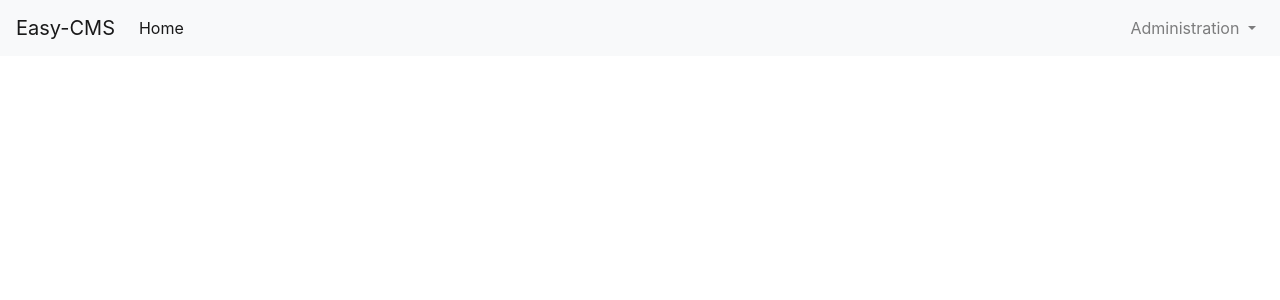
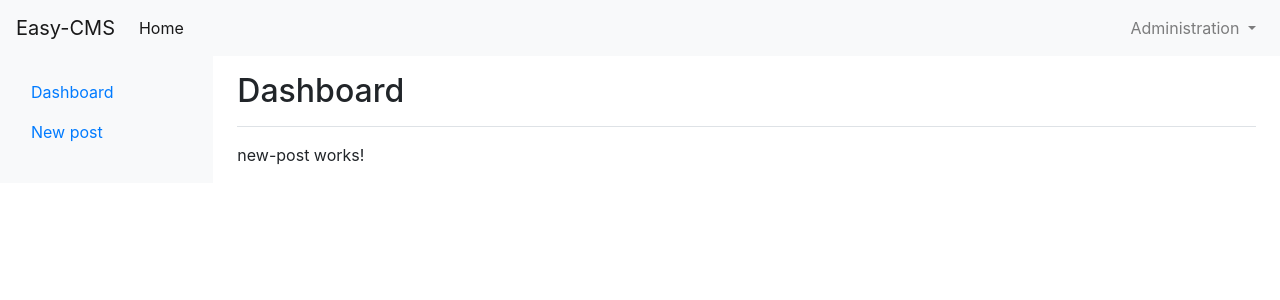
Before and after one commit to malochak/easy-cms, an Angular app in the folder client/: page /management/new-post in a window 1280 px wide. Before the commit this address led to /. Shown: the top 300 px of the page. Built offline with nearby package versions, Linux system fonts and the light colour scheme.

Commit message:
implement nested router for management component

```diff
--- a/client/src/app/app.module.ts
+++ b/client/src/app/app.module.ts
@@ -10,6 +10,7 @@ import { ManagementComponent } from './management/management.component';
 import {PostService} from './services/post.service';
 import {HttpClientModule} from '@angular/common/http';
 import {SinglePostComponent} from './post/single-post/single-post.component';
+import { NewPostComponent } from './management/new-post/new-post.component';
 
 @NgModule({
   declarations: [
@@ -19,6 +20,7 @@ import {SinglePostComponent} from './post/single-post/single-post.component';
     PostComponent,
     ManagementComponent,
     SinglePostComponent,
+    NewPostComponent,
   ],
   imports: [
     BrowserModule,
--- a/client/src/app/management/management.component.html
+++ b/client/src/app/management/management.component.html
@@ -3,9 +3,13 @@
     <div class="sidebar-sticky pt-3">
       <ul class="nav flex-column">
         <li class="nav-item">
-          <a class="nav-link active" href="#">
+          <a class="nav-link active" routerLink="/management">
             <span data-feather="home"></span>
             Dashboard <span class="sr-only">(current)</span>
+          </a>
+          <a class="nav-link active" routerLink="/management/new-post">
+            <span data-feather="home"></span>
+            New post <span class="sr-only">(current)</span>
           </a>
         </li>
       </ul>
@@ -16,6 +20,6 @@
     <div class="d-flex justify-content-between flex-wrap flex-md-nowrap align-items-center pt-3 pb-2 mb-3 border-bottom">
       <h1 class="h2 align-content-center">Dashboard</h1>
     </div>
+    <router-outlet></router-outlet>
   </main>
 </div>
-<router-outlet></router-outlet>
--- /dev/null
+++ b/client/src/app/management/new-post/new-post.component.html
@@ -0,0 +1 @@
+<p>new-post works!</p>
--- /dev/null
+++ b/client/src/app/management/new-post/new-post.component.ts
@@ -0,0 +1,15 @@
+import { Component, OnInit } from '@angular/core';
+
+@Component({
+  selector: 'app-new-post',
+  templateUrl: './new-post.component.html',
+  styleUrls: ['./new-post.component.css']
+})
+export class NewPostComponent implements OnInit {
+
+  constructor() { }
+
+  ngOnInit(): void {
+  }
+
+}
```
Also changed, not shown: client/src/app/app-routing.module.ts (+13 -7 lines), client/src/app/management/new-post/new-post.component.css (added), client/src/app/post/post.component.html (line endings or trailing spaces).
